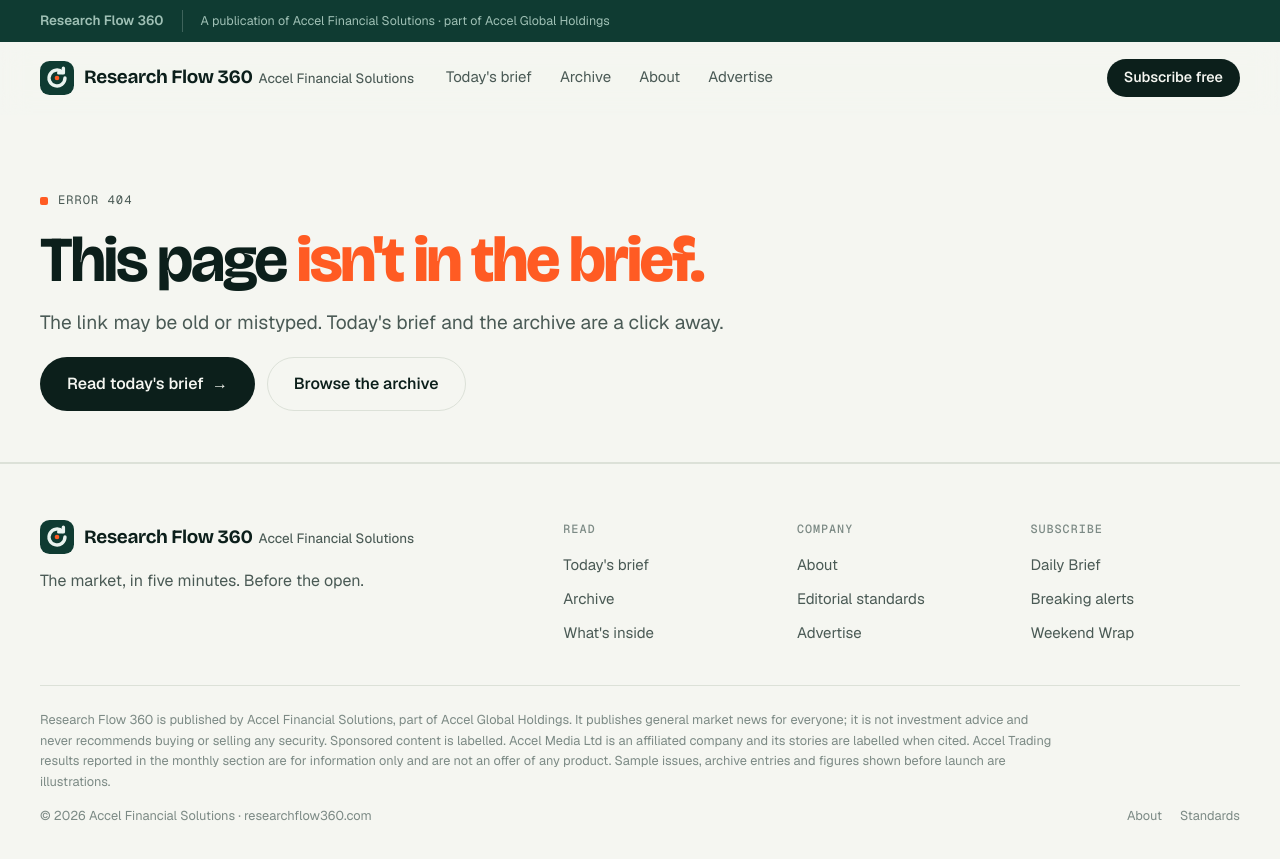
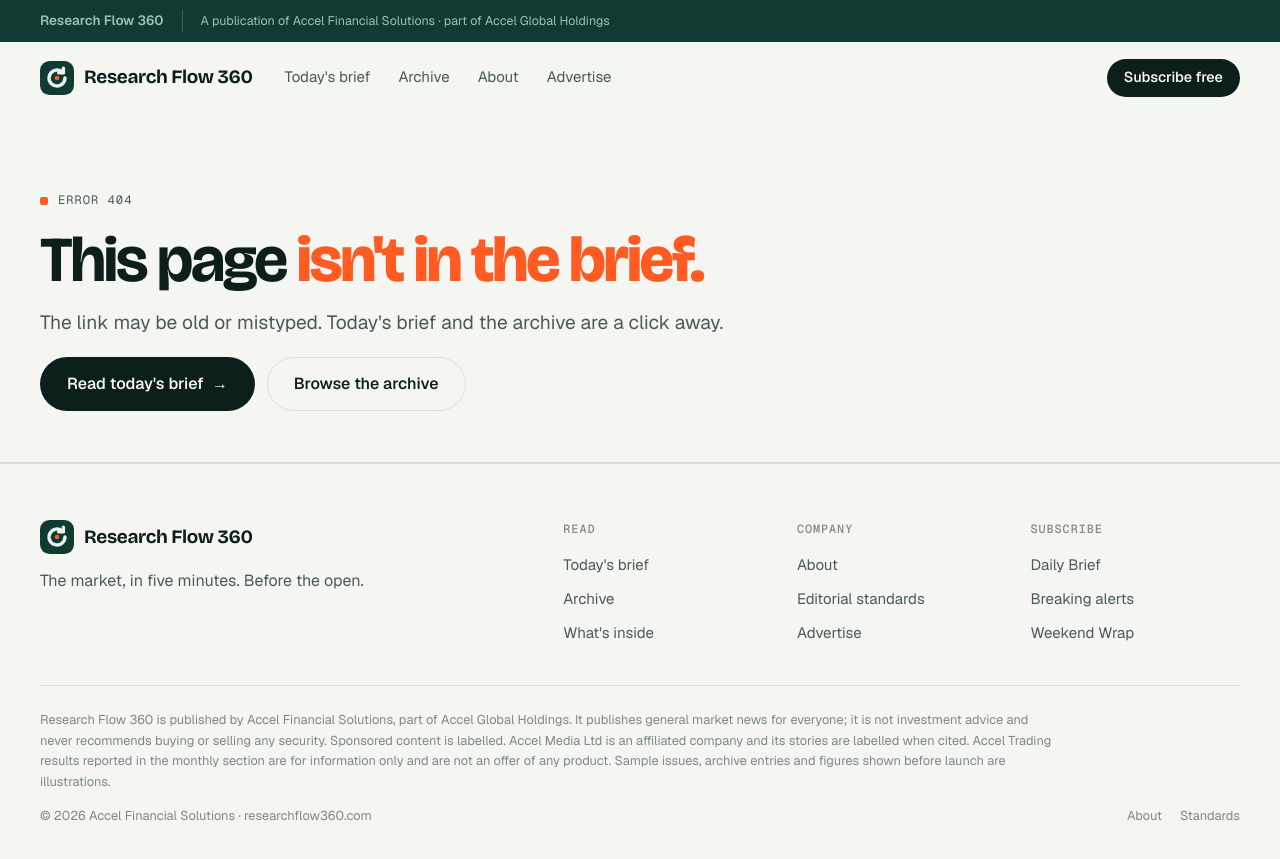
Before and after one commit to gamegenesis01/research-flow-360, a plain HTML site: page 404.html in a window 1280 px wide. Drawn offline with nearby package versions, Linux system fonts and the light colour scheme.

Commit message:
Simplify the logo to just Research Flow 360
Remove the Accel Financial Solutions subtitle from the header and footer
logo on every page.

Co-Authored-By: Claude Opus 5.5 <noreply@anthropic.com>
Claude-Session: https://claude.ai/code/session_01KtRWNq1GmH6csQab1urC9n

```diff
--- a/404.html
+++ b/404.html
@@ -32,7 +32,7 @@
   <div class="wrap header__in">
     <a href="./" class="brand" aria-label="Research Flow 360 home">
       <svg class="brand__mark" viewBox="0 0 32 32" aria-hidden="true"><rect width="32" height="32" rx="9" class="mark-bg"/><path d="M23.5 16a7.5 7.5 0 1 1-2.2-5.3" class="mark-a"/><path d="M22 6.8v4.4h-4.4" class="mark-a"/><circle cx="16" cy="16" r="2.2" class="mark-dot"/></svg>
-      <span class="brand__name brand__name--rf">Research Flow 360<span class="brand__sub">Accel Financial Solutions</span></span>
+      <span class="brand__name brand__name--rf">Research Flow 360</span>
     </a>
     <nav class="nav" id="nav" aria-label="Primary">
       <a href="brief.html">Today's brief</a><a href="archive.html">Archive</a><a href="about.html">About</a><a href="advertise.html">Advertise</a>
@@ -69,7 +69,7 @@
       <div class="footer__brand">
         <a href="./" class="brand" aria-label="Research Flow 360 home">
           <svg class="brand__mark" viewBox="0 0 32 32" aria-hidden="true"><rect width="32" height="32" rx="9" class="mark-bg"/><path d="M23.5 16a7.5 7.5 0 1 1-2.2-5.3" class="mark-a"/><path d="M22 6.8v4.4h-4.4" class="mark-a"/><circle cx="16" cy="16" r="2.2" class="mark-dot"/></svg>
-      <span class="brand__name brand__name--rf">Research Flow 360<span class="brand__sub">Accel Financial Solutions</span></span>
+      <span class="brand__name brand__name--rf">Research Flow 360</span>
         </a>
         <p>The market, in five minutes. Before the open.</p>
       </div>
```
Also changed, not shown: about.html (+2 -2 lines), advertise.html (+2 -2 lines), archive.html (+2 -2 lines), brief.html (+2 -2 lines), index.html (+1 -1 lines).
